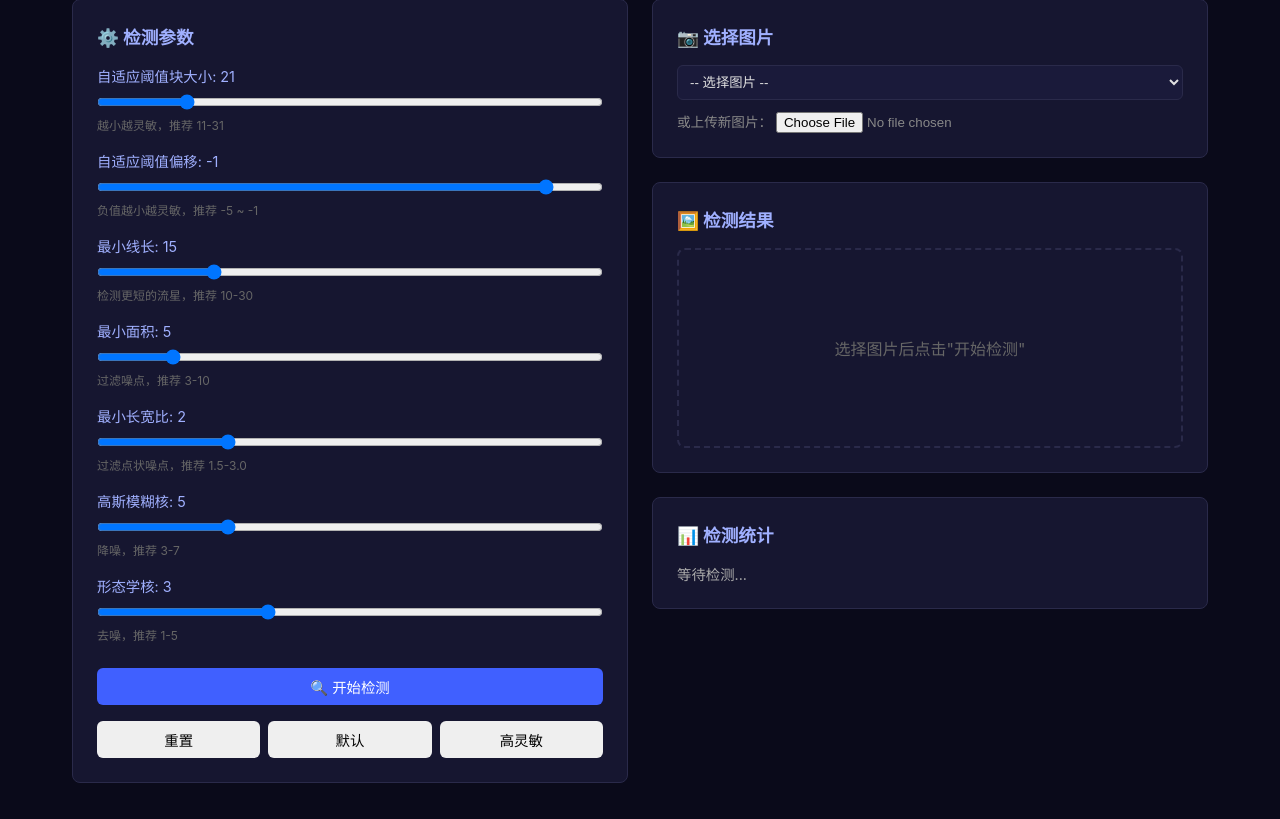
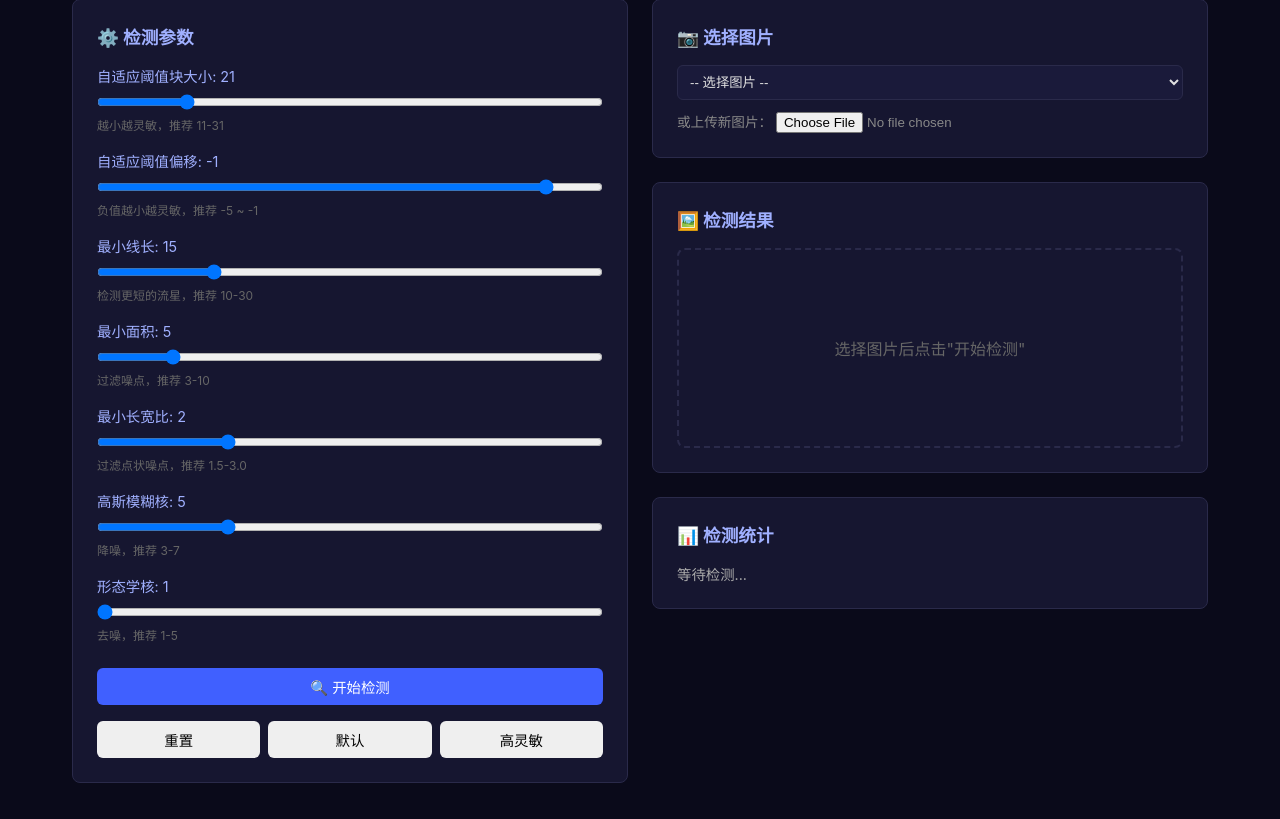
Before and after one commit to jiangchen516/MeteorDetection, a FastAPI app: page /tune in a window 1280 px wide. Shown: the part 96-915 px from the top of the page. Run offline with FastAPI, Linux system fonts and the light colour scheme; some libraries are stand-ins or nearby versions.

Commit message:
fix: 优化形态学核默认值，提高流星检测率
- 形态学核从 3 改为 1，保留更多细长的流星轨迹
- 上半部分检测数从 100 提升到 316

Co-Authored-By: Claude Opus 4.6 <<EMAIL>>

```diff
--- a/api/routes/detect.py
+++ b/api/routes/detect.py
@@ -73,7 +73,7 @@ async def detect_with_params(req: dict):
         )
 
         # 形态学开运算
-        morph_ksize = params.get("morph", 3)
+        morph_ksize = params.get("morph", 1)
         kernel = cv2.getStructuringElement(cv2.MORPH_ELLIPSE, (morph_ksize, morph_ksize))
         binary = cv2.morphologyEx(binary, cv2.MORPH_OPEN, kernel)
 
--- a/api/templates/tune.html
+++ b/api/templates/tune.html
@@ -49,8 +49,8 @@
             </div>
 
             <div class="param-group">
-                <label>形态学核: <span id="val-morph">3</span></label>
-                <input type="range" id="param-morph" min="1" max="7" step="2" value="3"
+                <label>形态学核: <span id="val-morph">1</span></label>
+                <input type="range" id="param-morph" min="1" max="7" step="2" value="1"
                        oninput="document.getElementById('val-morph').textContent=this.value">
                 <small>去噪，推荐 1-5</small>
             </div>
@@ -213,13 +213,13 @@ function resetParams() {
     document.getElementById('param-min_area').value = 5;
     document.getElementById('param-min_aspect').value = 2.0;
     document.getElementById('param-blur').value = 5;
-    document.getElementById('param-morph').value = 3;
+    document.getElementById('param-morph').value = 1;
     updateLabels();
 }
 
 function loadPreset(name) {
     const presets = {
-        default: { block_size: 21, c: -1, min_line_length: 15, min_area: 5, min_aspect: 2.0, blur: 5, morph: 3 },
+        default: { block_size: 21, c: -1, min_line_length: 15, min_area: 5, min_aspect: 2.0, blur: 5, morph: 1 },
         sensitive: { block_size: 15, c: -1, min_line_length: 10, min_area: 3, min_aspect: 1.5, blur: 3, morph: 1 },
         strict: { block_size: 31, c: -5, min_line_length: 25, min_area: 10, min_aspect: 3.0, blur: 7, morph: 5 },
     };
```
